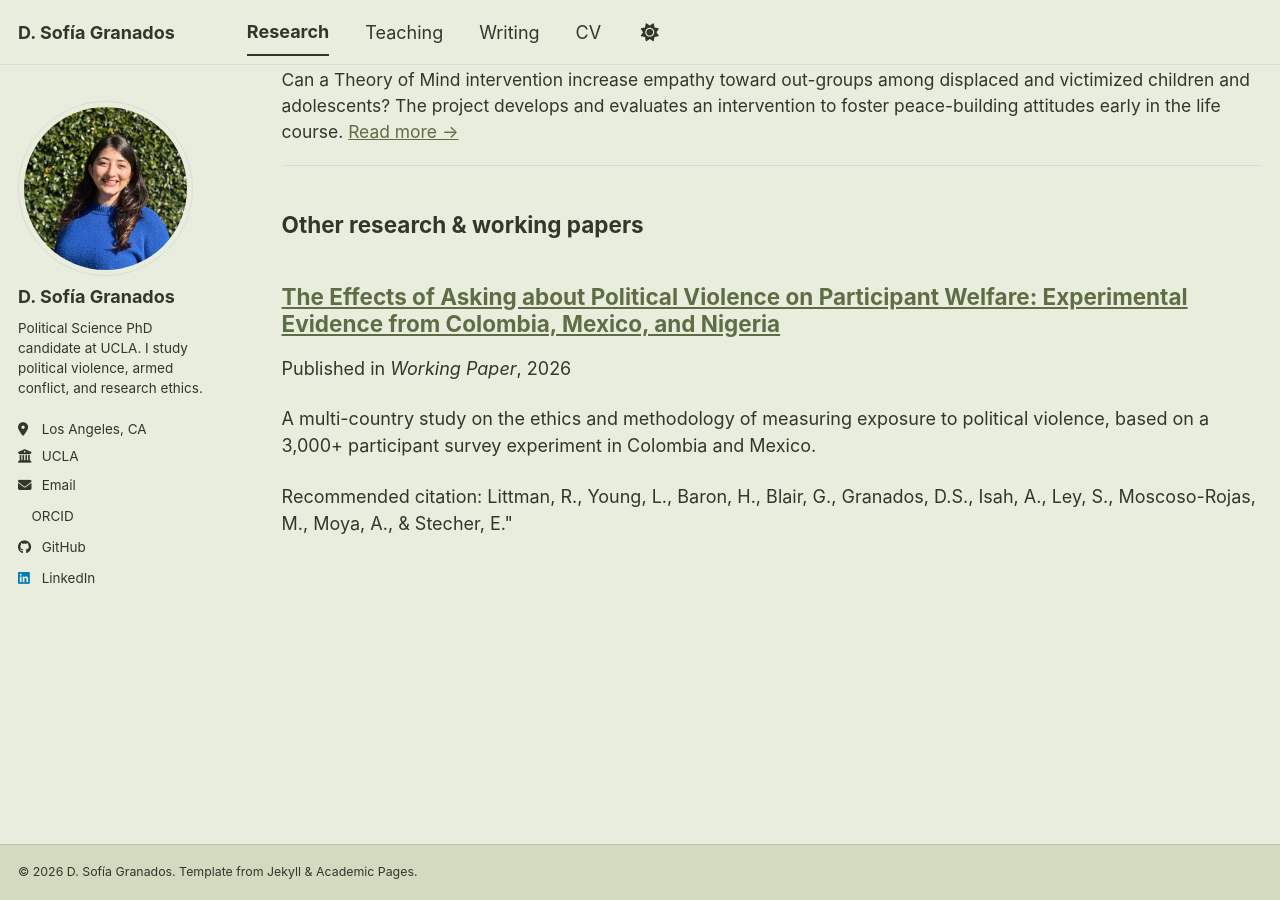
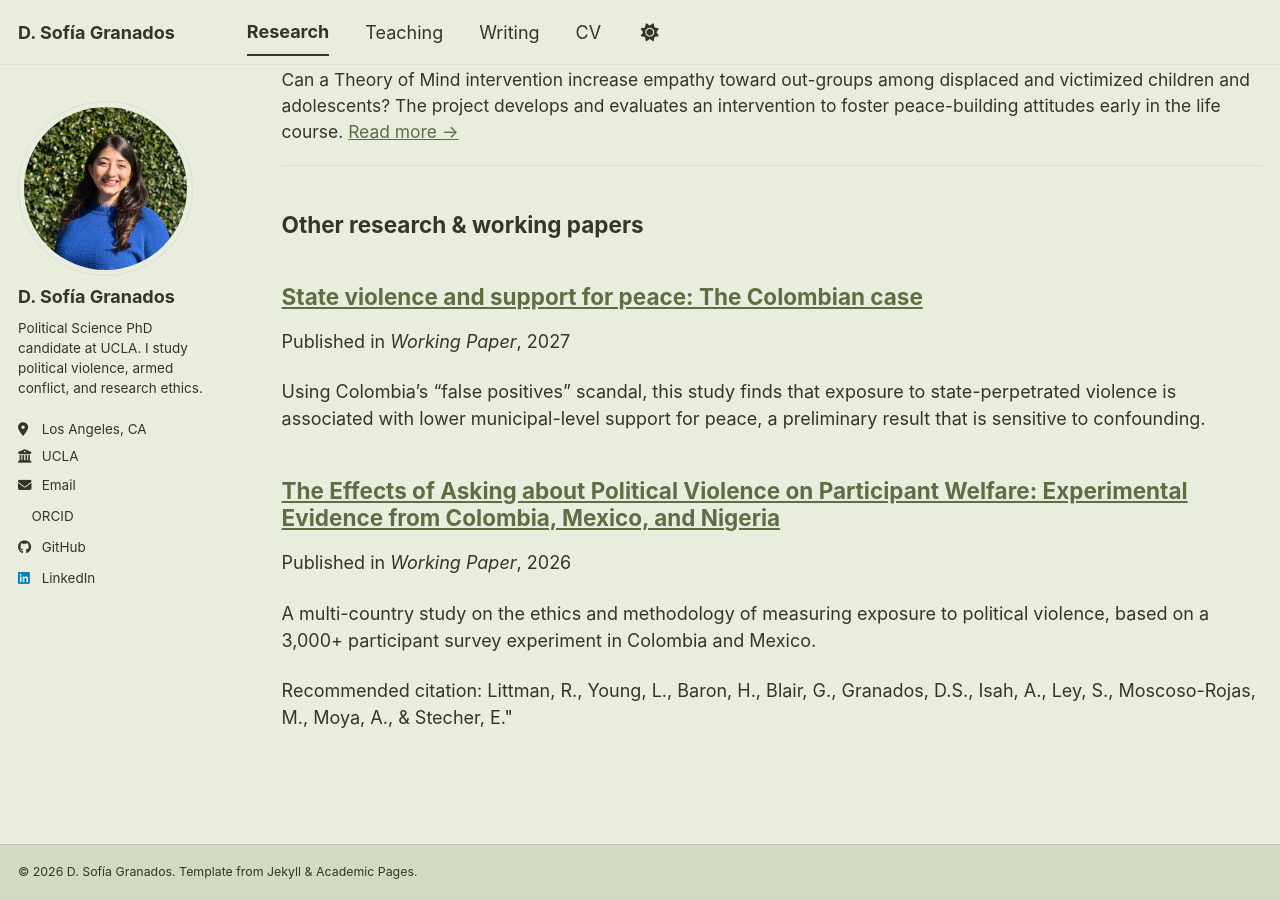
Before and after one commit to dsofiagranados/dsofiagranados.github.io, a Jekyll site: the page built from _pages/research.html, in a window 1280 px wide and 900 px high, scrolled down 701 px. Built offline with Jekyll 4.4.1, drawn with Linux system fonts in a browser that asks for light colours; a style sheet for code colours, icons or effects is not loaded; a file with an impossible date is left out.

Commit message:
Update publication date to January 1, 2027

```diff
--- a/_publications/state-violence-page.md
+++ b/_publications/state-violence-page.md
@@ -4,7 +4,7 @@ order: 4
 excerpt: "Using Colombia’s “false positives” scandal, this study finds that exposure to state-perpetrated violence is associated with lower municipal-level support for peace, a preliminary result that is sensitive to confounding."
 collection: publications
 category: working
-date: 2026*
+date: 2027-01-01
 venue: 'Working Paper'
 ---
 *With Linette Page.*
```
